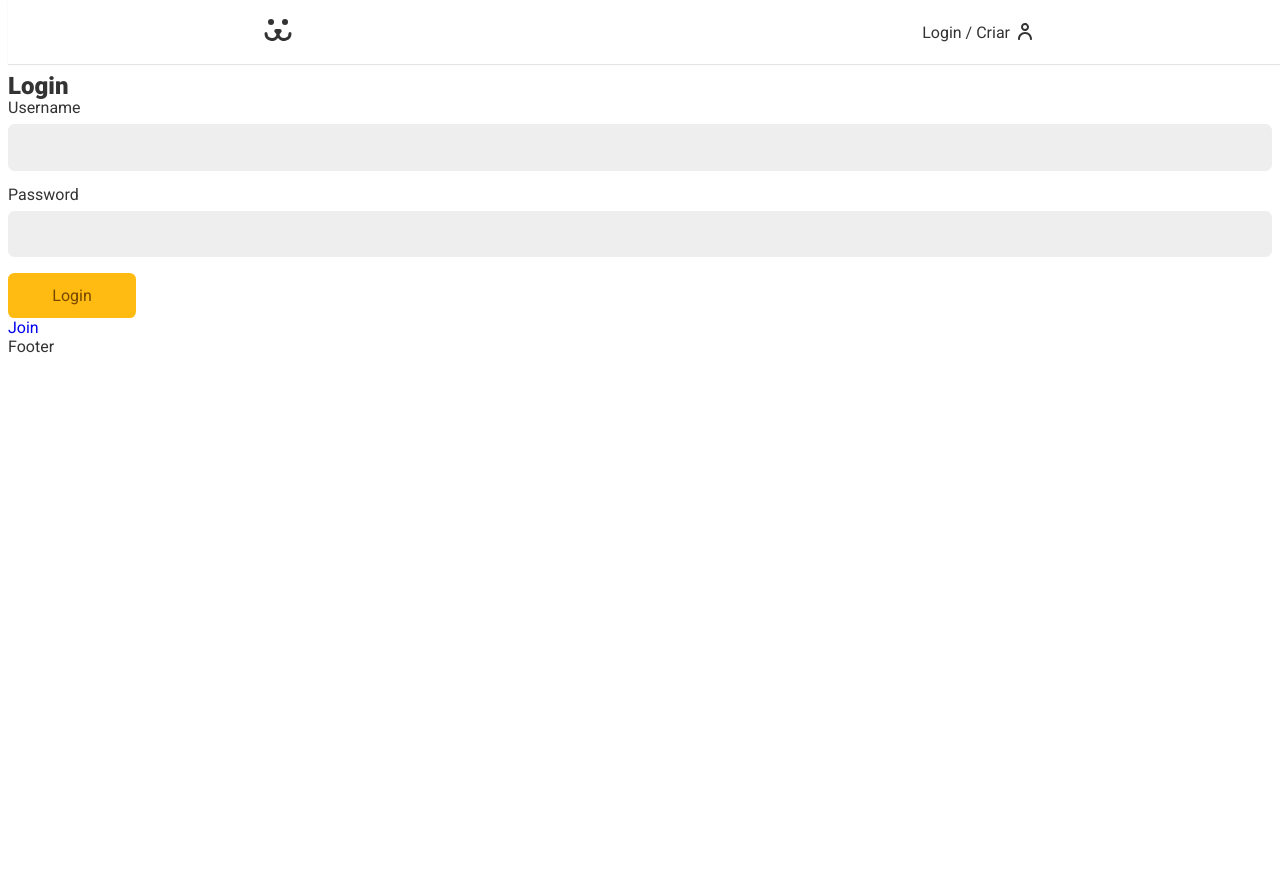
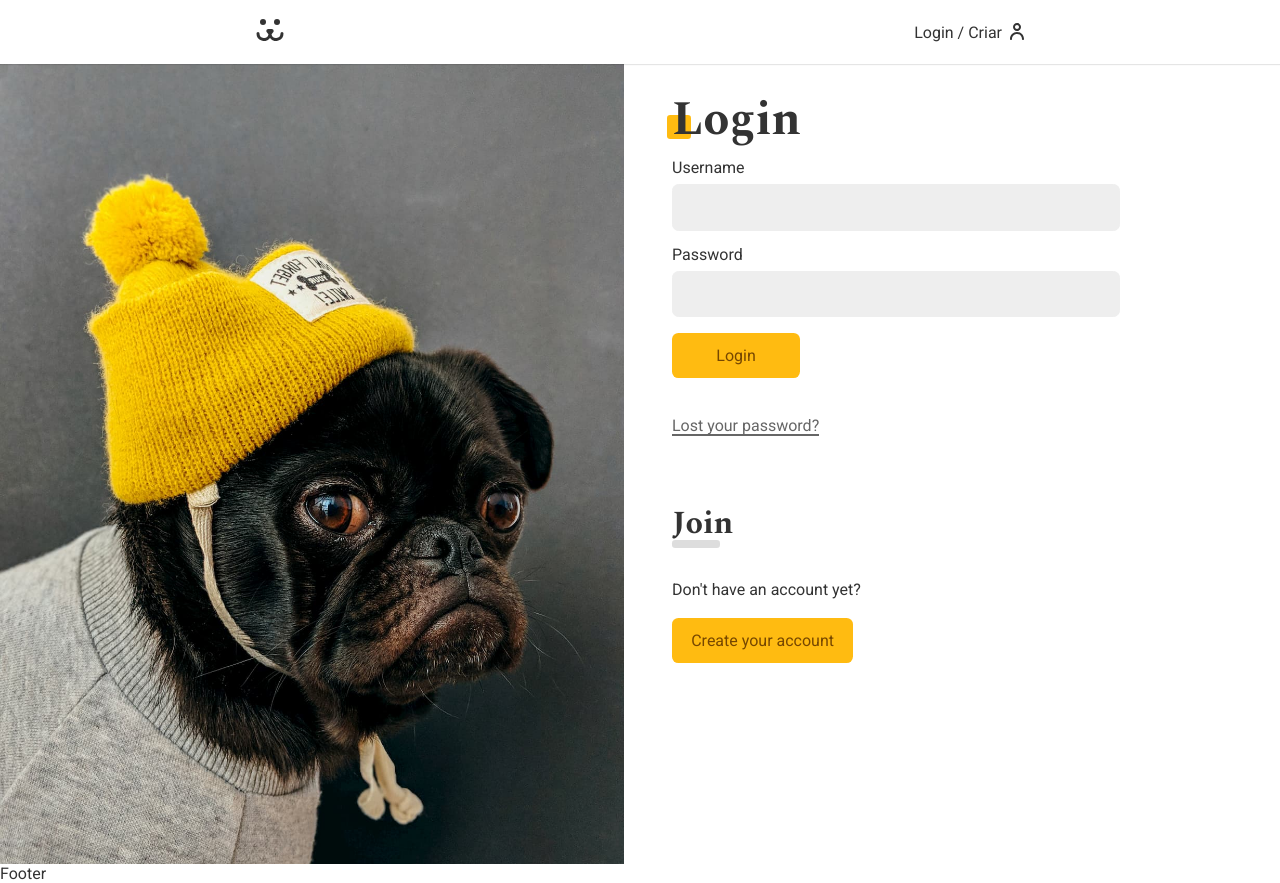
Before and after one commit to wseguchi/puppies, a React (Vite) app: page /login in a window 1280 px wide. Before the commit the page ends 800 px from the top, so only its background shows below. Built offline with nearby package versions, Linux system fonts and the light colour scheme.

Commit message:
Login desing and background

```diff
--- a/src/App.css
+++ b/src/App.css
@@ -1,7 +1,9 @@
 @import url('https://fonts.googleapis.com/css2?family=Roboto:wght@400;900&display=swap');
+@import url('https://fonts.googleapis.com/css2?family=Spectral:wght@700&display=swap');
 
 * {
   box-sizing: border-box;
+  margin: 0;
 }
 
 body {
@@ -49,3 +51,38 @@ a {
   padding: 0 1rem;
   margin: 0 auto;
 }
+
+.title {
+  font-family: var(--type-second);
+  line-height: 1;
+  font-size: 3rem;
+  margin: 1rem 0;
+  position: relative;
+  z-index: 1;
+}
+
+.title::after {
+  content: '';
+  display: block;
+  width: 1.5rem;
+  height: 1.5rem;
+  background: #fb1;
+  position: absolute;
+  bottom: 5px;
+  left: -5px;
+  border-radius: 0.2rem;
+  z-index: -1;
+}
+
+.animeLeft {
+  opacity: 0;
+  transform: translateX(-20px);
+  animation: animeLeft 0.3s forwards;
+}
+
+@keyframes animeLeft {
+  to {
+    opacity: 1;
+    transform: initial;
+  }
+}
--- /dev/null
+++ b/src/components/Helper/Error.jsx
@@ -0,0 +1,12 @@
+import React from 'react';
+
+const Error = ({ error }) => {
+  if (!error) return null;
+  return (
+    <p style={{ color: '#f31', margin: '1rem 0' }} className='animeLeft'>
+      {error}
+    </p>
+  );
+};
+
+export default Error;
--- a/src/components/Login/Login.jsx
+++ b/src/components/Login/Login.jsx
@@ -1,17 +1,19 @@
 import React from 'react';
 import { Routes, Route, Navigate } from 'react-router-dom';
+import { UserContext } from '../../UserContext';
 import LoginForm from './LoginForm';
 import LoginCreate from './LoginCreate';
 import LoginPasswordLost from './LoginPasswordLost';
 import LoginPasswordReset from './LoginPasswordReset';
-import { UserContext } from '../../UserContext';
+import styles from './Login.module.css';
 
 const Login = () => {
   const { login } = React.useContext(UserContext);
 
   if (login === true) return <Navigate to='/conta' />;
   return (
-    <div>
+    <section className={styles.login}>
+      <div className={styles.forms}>
         <Routes>
           <Route path='/' element={<LoginForm />} />
           <Route path='criar' element={<LoginCreate />} />
@@ -19,6 +21,7 @@ const Login = () => {
           <Route path='resetar' element={<LoginPasswordReset />} />
         </Routes>
       </div>
+    </section>
   );
 };
 
--- /dev/null
+++ b/src/components/Login/Login.module.css
@@ -0,0 +1,30 @@
+.login {
+  display: grid;
+  grid-template-columns: 1fr 1fr;
+  min-height: 100vh;
+  gap: 2rem;
+}
+
+.login::before {
+  display: block;
+  content: '';
+  background: url('../../Assets/login.jpg') no-repeat center center;
+  background-size: cover;
+}
+
+.forms {
+  max-width: 30rem;
+  padding: 1rem;
+}
+
+@media (max-width: 40rem) {
+  .login {
+    grid-template-columns: 1fr;
+  }
+  .login::before {
+    display: none;
+  }
+  .forms {
+    max-width: 100%;
+  }
+}
--- a/src/components/Login/LoginForm.jsx
+++ b/src/components/Login/LoginForm.jsx
@@ -1,9 +1,12 @@
 import React from 'react';
 import { Link } from 'react-router-dom';
+import { UserContext } from '../../UserContext';
 import Input from '../Forms/Input';
 import Button from '../Forms/Button';
 import useForm from '../../Hooks/useForm';
-import { UserContext } from '../../UserContext';
+import Error from '../Helper/Error';
+import styles from './LoginForm.module.css';
+import stylesBtn from '../Forms/Button.module.css';
 
 const LoginForm = () => {
   const username = useForm();
@@ -21,9 +24,9 @@ const LoginForm = () => {
   }
 
   return (
-    <section>
-      <h1>Login</h1>
-      <form action='' onSubmit={handleSubmit}>
+    <section className='animeLeft'>
+      <h1 className='title'>Login</h1>
+      <form className={styles.form} onSubmit={handleSubmit}>
         <Input label='Username' type='text' name='username' {...username} />
         <Input label='Password' type='password' name='password' {...password} />
         {loading ? (
@@ -32,11 +35,21 @@ const LoginForm = () => {
           <Button>Login</Button>
         )}
 
-        {error && <p>{error}</p>}
+        <Error error={error} />
       </form>
 
       {/* Change in React.Router: does not need to add -- Link to='/login/...' -- (the whole path). */}
-      <Link to='create'>Join</Link>
+
+      <Link className={styles.lost} to='lost'>
+        Lost your password?
+      </Link>
+      <div className={styles.join}>
+        <h2 className={styles.subtitle}>Join</h2>
+        <p>Don&apos;t have an account yet?</p>
+        <Link className={stylesBtn.button} to='create'>
+          Create your account
+        </Link>
+      </div>
     </section>
   );
 };
--- /dev/null
+++ b/src/components/Login/LoginForm.module.css
@@ -0,0 +1,42 @@
+.form {
+  margin-bottom: 2rem;
+}
+
+.lost {
+  display: inline-block;
+  color: #666;
+  padding: 0.5rem 0;
+  line-height: 1;
+}
+
+.lost::after {
+  content: '';
+  height: 2px;
+  width: 100%;
+  background: currentColor;
+  display: block;
+}
+
+.join {
+  margin-top: 4rem;
+}
+
+.join p {
+  margin-top: 2rem;
+  margin-bottom: 2rem;
+}
+
+.subtitle {
+  font-family: var(--type-second);
+  line-height: 1;
+  font-size: 2rem;
+}
+
+.subtitle::after {
+  content: '';
+  display: block;
+  background: #ddd;
+  height: 0.5rem;
+  width: 3rem;
+  border-radius: 0.2rem;
+}
```
Lines whose indentation alone changed are shown as unchanged.
